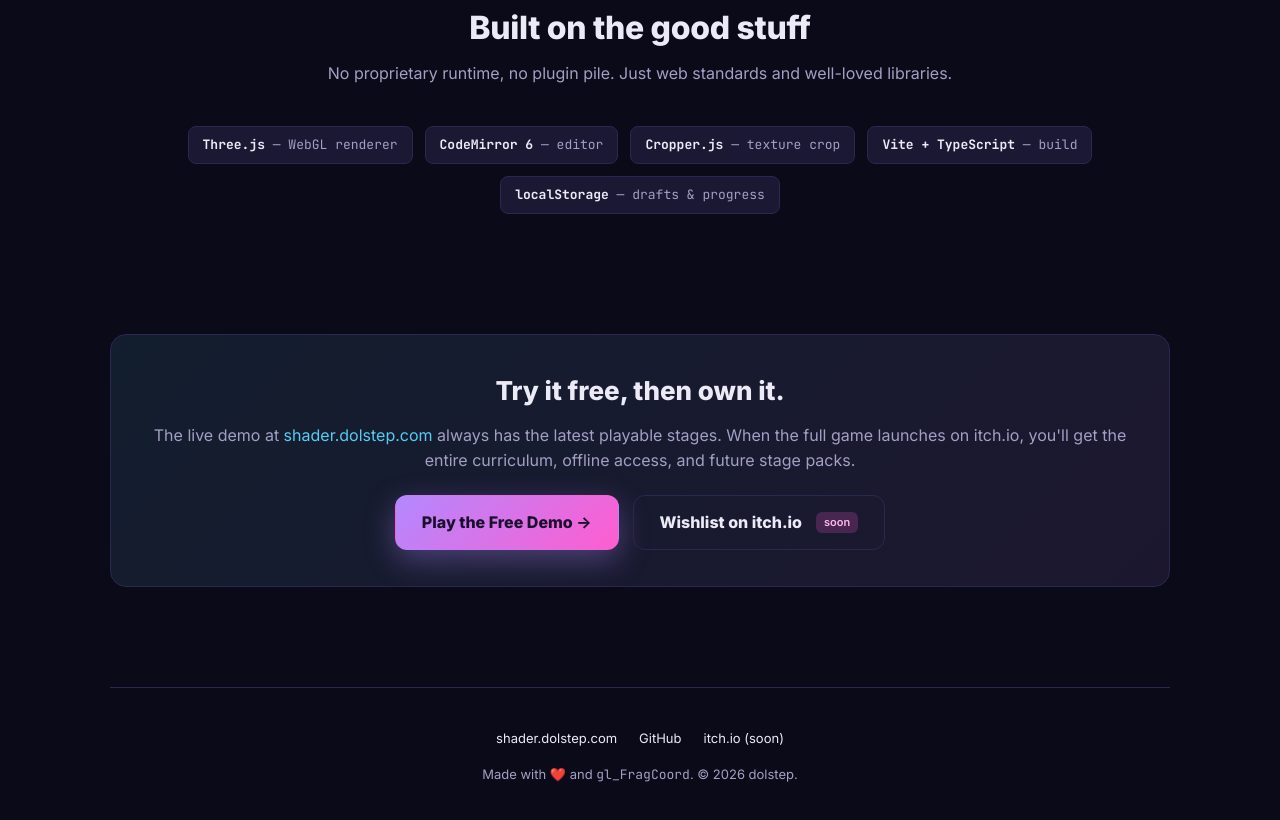
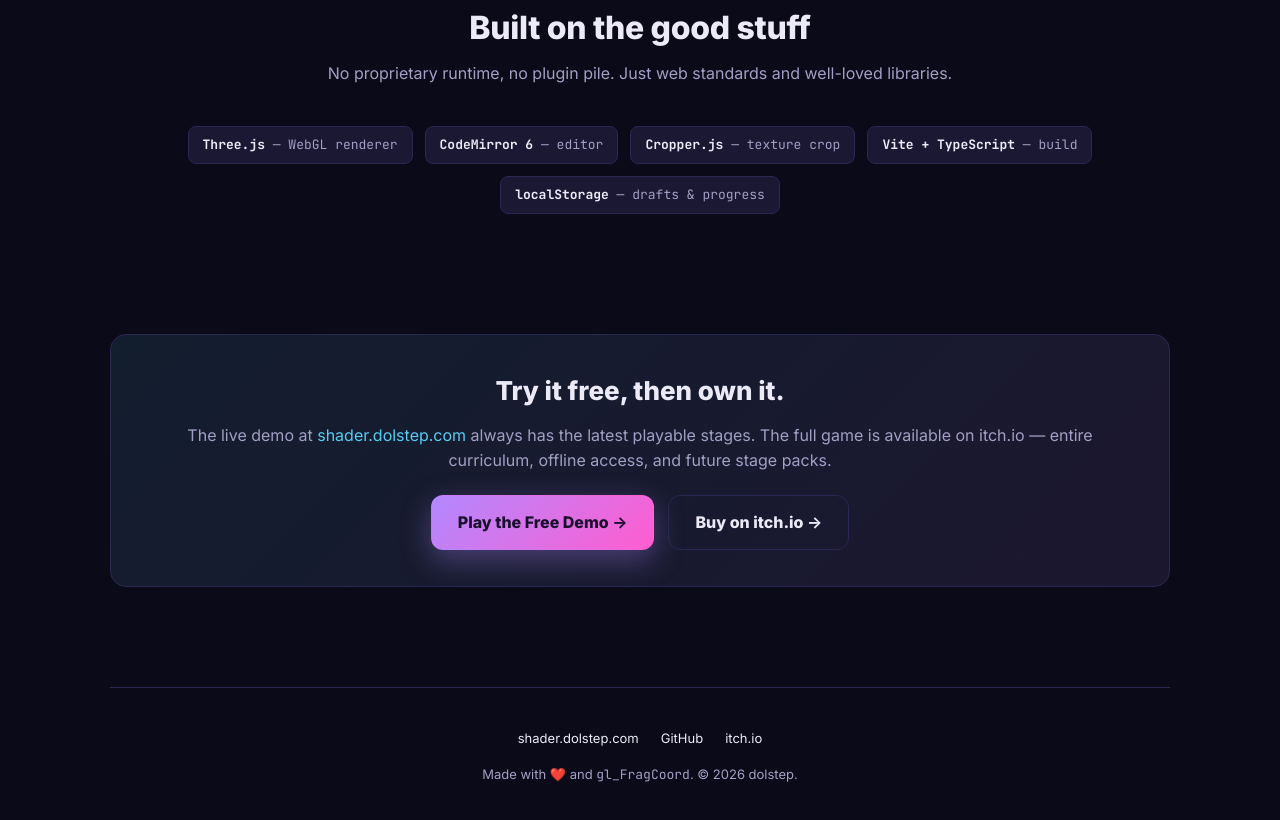
Before and after one commit to bobddadoo/pixel-shader-academy, a plain HTML site: page index.html in a window 1280 px wide. Shown: the part 2709-3529 px from the top of the page. Drawn offline with Linux system fonts and the light colour scheme.

Commit message:
Wire up live itch.io URL, drop 'soon' placeholders
itch.io page is now live at bobddadoo.itch.io/pixel-shader-academy-full-source.
Hero CTA, buy section CTA, footer link, and both READMEs all point straight there.

Co-Authored-By: Claude Opus 4.7 (1M context) <noreply@anthropic.com>

```diff
--- a/index.html
+++ b/index.html
@@ -330,10 +330,9 @@
           <svg class="icon" viewBox="0 0 24 24" fill="none" stroke="currentColor" stroke-width="2.4" stroke-linecap="round" stroke-linejoin="round"><polygon points="6 4 20 12 6 20 6 4"/></svg>
           <span data-i18n="cta.demo">Play the Free Demo</span>
         </a>
-        <a class="cta secondary" href="#buy">
+        <a class="cta secondary" href="https://bobddadoo.itch.io/pixel-shader-academy-full-source" target="_blank" rel="noopener">
           <svg class="icon" viewBox="0 0 24 24" fill="none" stroke="currentColor" stroke-width="2" stroke-linecap="round" stroke-linejoin="round"><path d="M3 7h18l-1.6 10.2A2 2 0 0 1 17.4 19H6.6a2 2 0 0 1-2-1.8L3 7z"/><path d="M8 7V5a4 4 0 0 1 8 0v2"/></svg>
-          <span data-i18n="cta.buy">Get the Full Game</span>
-          <span class="soon" data-i18n="cta.soon">itch.io — soon</span>
+          <span data-i18n="cta.buy">Buy on itch.io</span>
         </a>
       </div>
     </header>
@@ -420,9 +419,8 @@
           <a class="cta primary" href="https://shader.dolstep.com" target="_blank" rel="noopener" data-i18n="buy.cta1">
             Play the Free Demo →
           </a>
-          <a class="cta secondary" href="#" aria-disabled="true" id="wishlist-btn">
-            <span data-i18n="buy.cta2">Wishlist on itch.io</span>
-            <span class="soon" data-i18n="buy.soon">soon</span>
+          <a class="cta secondary" href="https://bobddadoo.itch.io/pixel-shader-academy-full-source" target="_blank" rel="noopener">
+            <span data-i18n="buy.cta2">Buy on itch.io →</span>
           </a>
         </div>
       </div>
@@ -432,7 +430,7 @@
       <div class="foot-links">
         <a href="https://shader.dolstep.com" target="_blank" rel="noopener">shader.dolstep.com</a>
         <a href="https://github.com/bobddadoo/pixel-shader-academy" target="_blank" rel="noopener">GitHub</a>
-        <a href="#buy" data-i18n="footer.itch">itch.io (soon)</a>
+        <a href="https://bobddadoo.itch.io/pixel-shader-academy-full-source" target="_blank" rel="noopener" data-i18n="footer.itch">itch.io</a>
       </div>
       <div data-i18n="footer.made">Made with ❤️ and <code class="mono">gl_FragCoord</code>. © 2026 dolstep.</div>
     </footer>
@@ -454,8 +452,7 @@
         'hero.title': 'Learn GLSL the way you learn a video game.',
         'hero.tagline': 'Write shader code on the right. Watch the live preview on top. Read the lesson on the left. Hit <code class="mono">Check</code> and let the auto-grader compare your output against the reference solution.',
         'cta.demo': 'Play the Free Demo',
-        'cta.buy': 'Get the Full Game',
-        'cta.soon': 'itch.io — soon',
+        'cta.buy': 'Buy on itch.io',
         'features.title': "What's inside",
         'features.sub': 'A complete fragment-shader curriculum wrapped in a game-shaped learning loop.',
         'feature.lessons.title': '100+ hand-written lesson pages',
@@ -493,13 +490,11 @@
         'tech.vite': '— build',
         'tech.localstorage': '— drafts & progress',
         'buy.title': 'Try it free, then own it.',
-        'buy.body': 'The live demo at <a href="https://shader.dolstep.com">shader.dolstep.com</a> always has the latest playable stages. When the full game launches on itch.io, you\'ll get the entire curriculum, offline access, and future stage packs.',
+        'buy.body': 'The live demo at <a href="https://shader.dolstep.com">shader.dolstep.com</a> always has the latest playable stages. The full game is available on itch.io — entire curriculum, offline access, and future stage packs.',
         'buy.cta1': 'Play the Free Demo →',
-        'buy.cta2': 'Wishlist on itch.io',
-        'buy.soon': 'soon',
-        'footer.itch': 'itch.io (soon)',
-        'footer.made': 'Made with ❤️ and <code class="mono">gl_FragCoord</code>. © 2026 dolstep.',
-        'wishlist.alert': 'Wishlist on itch.io launching soon — thanks for the interest!'
+        'buy.cta2': 'Buy on itch.io →',
+        'footer.itch': 'itch.io',
+        'footer.made': 'Made with ❤️ and <code class="mono">gl_FragCoord</code>. © 2026 dolstep.'
       },
       ko: {
         'title.doc': 'Pixel Shader Academy — 비디오 게임처럼 배우는 GLSL',
@@ -514,8 +509,7 @@
         'hero.title': '비디오 게임을 배우듯, GLSL을 배우세요.',
         'hero.tagline': '오른쪽에서 셰이더 코드를 작성하고, 위쪽에서 실시간 프리뷰를 보고, 왼쪽에서 레슨을 읽으세요. <code class="mono">Check</code> 버튼을 누르면 정답 셰이더와 자동으로 비교 채점됩니다.',
         'cta.demo': '무료 데모 플레이',
-        'cta.buy': '정식판 구매',
-        'cta.soon': 'itch.io — 출시 예정',
+        'cta.buy': 'itch.io 에서 구매',
         'features.title': '뭐가 들어있나요',
         'features.sub': '게임 학습 루프로 감싼 완전한 프래그먼트 셰이더 커리큘럼.',
         'feature.lessons.title': '직접 쓴 레슨 100+ 페이지',
@@ -553,13 +547,11 @@
         'tech.vite': '— 빌드',
         'tech.localstorage': '— 초안 & 진행도',
         'buy.title': '무료로 해보고, 마음에 들면 소장하세요.',
-        'buy.body': '<a href="https://shader.dolstep.com">shader.dolstep.com</a> 의 라이브 데모에는 항상 최신 플레이 가능 스테이지가 올라와 있습니다. itch.io 에서 정식판이 출시되면 전체 커리큘럼·오프라인 접근·향후 스테이지 팩까지 모두 받을 수 있어요.',
+        'buy.body': '<a href="https://shader.dolstep.com">shader.dolstep.com</a> 의 라이브 데모에는 항상 최신 플레이 가능 스테이지가 올라와 있습니다. itch.io 에서 정식판을 구매하면 전체 커리큘럼·오프라인 접근·향후 스테이지 팩까지 모두 받을 수 있어요.',
         'buy.cta1': '무료 데모 플레이 →',
-        'buy.cta2': 'itch.io 위시리스트',
-        'buy.soon': '곧',
-        'footer.itch': 'itch.io (출시 예정)',
-        'footer.made': 'Made with ❤️ and <code class="mono">gl_FragCoord</code>. © 2026 dolstep.',
-        'wishlist.alert': 'itch.io 위시리스트는 곧 오픈됩니다 — 관심 가져주셔서 감사해요!'
+        'buy.cta2': 'itch.io 에서 구매 →',
+        'footer.itch': 'itch.io',
+        'footer.made': 'Made with ❤️ and <code class="mono">gl_FragCoord</code>. © 2026 dolstep.'
       }
     };
 
@@ -585,12 +577,6 @@
       btn.addEventListener('click', () => setLang(btn.getAttribute('data-lang')));
     });
 
-    document.getElementById('wishlist-btn').addEventListener('click', (e) => {
-      e.preventDefault();
-      const lang = document.documentElement.lang || 'en';
-      alert(i18n[lang] ? i18n[lang]['wishlist.alert'] : i18n.en['wishlist.alert']);
-    });
-
     (function init() {
       let saved = null;
       try { saved = localStorage.getItem('psa.lang'); } catch (_) {}
```
Also changed, not shown: 2 other files.
